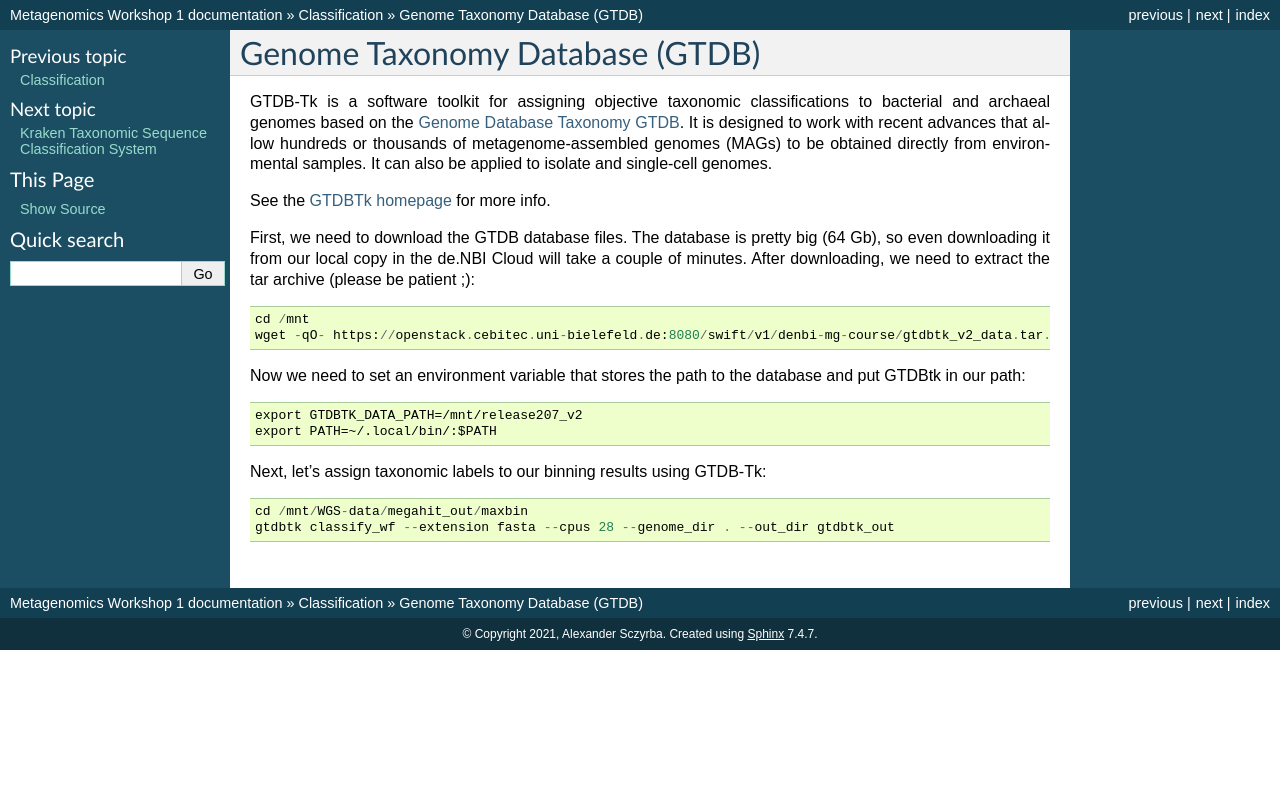
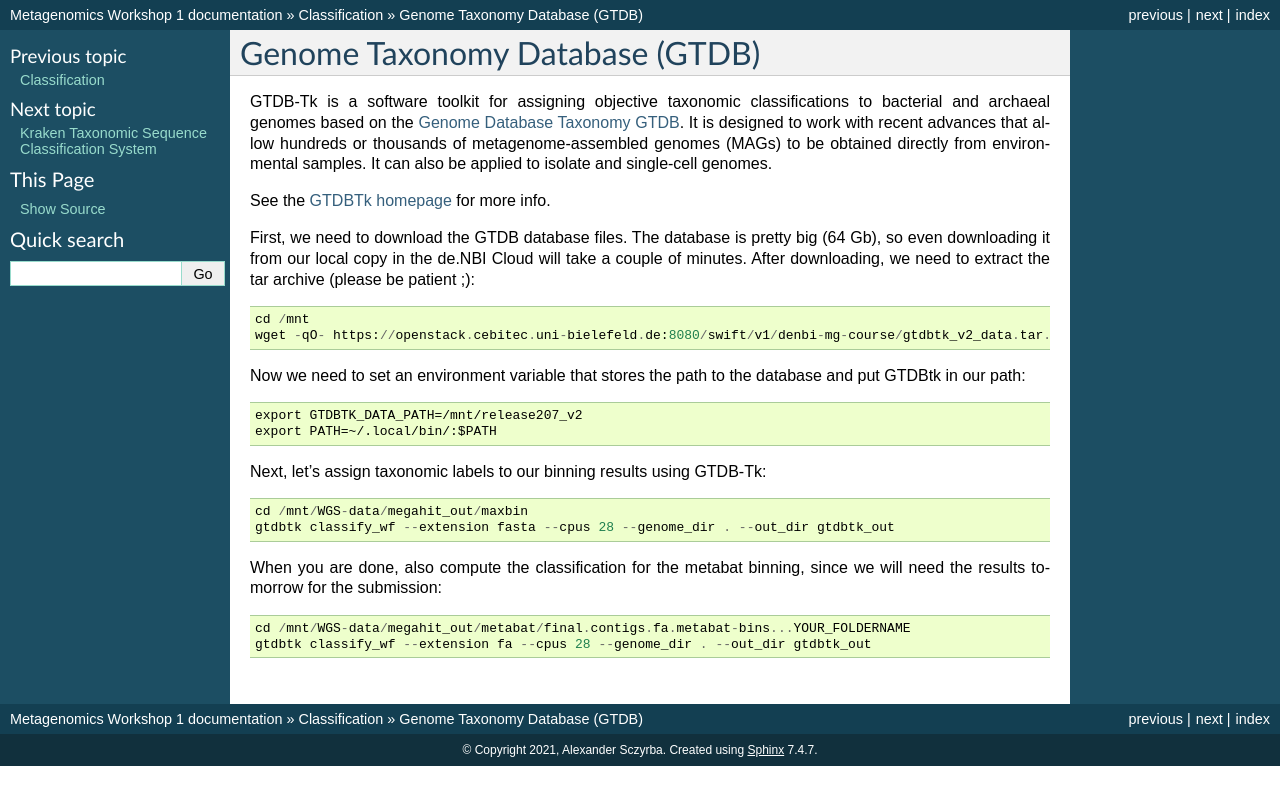
Before and after one commit to metagenomics/metagenomics-workshop, a Sphinx documentation site: the page built from docs/classification/gtdb-tk.rst, in a window 1280 px wide. Shown: the top 805 px of the page. Built offline with Sphinx 7.4.7, drawn with Linux system fonts in a browser that asks for light colours.

Commit message:
Update gtdb-tk.rst

```diff
--- a/docs/classification/gtdb-tk.rst
+++ b/docs/classification/gtdb-tk.rst
@@ -31,3 +31,8 @@ GTDB-Tk::
 
   cd /mnt/WGS-data/megahit_out/maxbin
   gtdbtk classify_wf --extension fasta --cpus 28 --genome_dir . --out_dir gtdbtk_out
+
+When you are done, also compute the classification for the metabat binning, since we will need the results tomorrow for the submission::
+
+  cd /mnt/WGS-data/megahit_out/metabat/final.contigs.fa.metabat-bins...YOUR_FOLDERNAME
+  gtdbtk classify_wf --extension fa --cpus 28 --genome_dir . --out_dir gtdbtk_out
```
